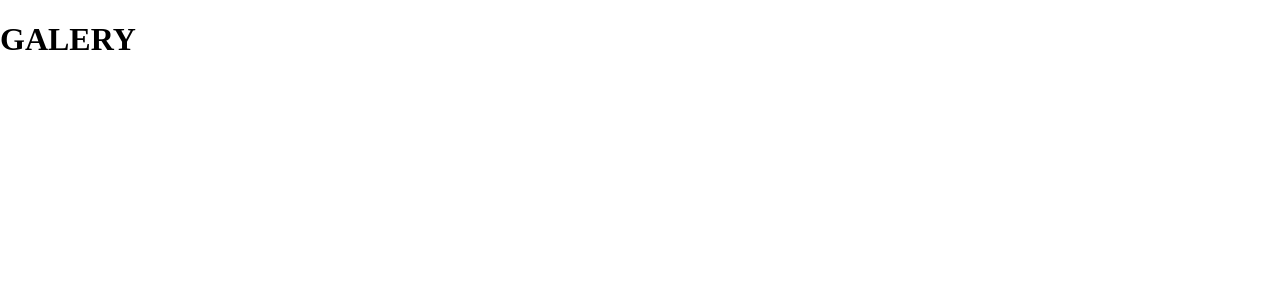
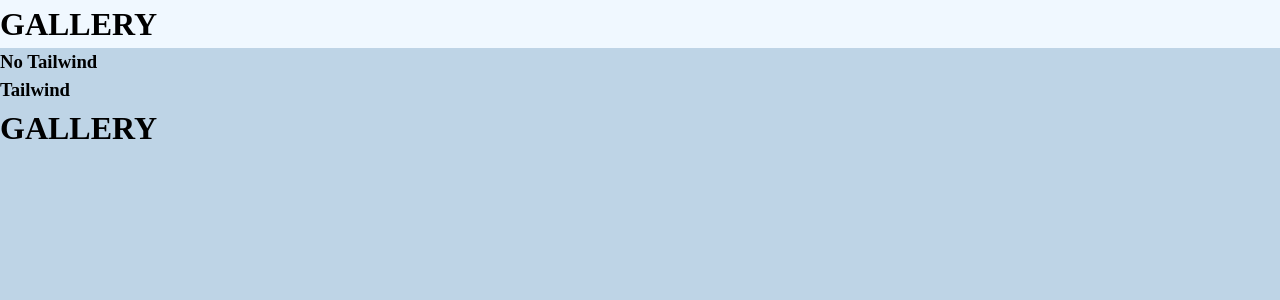
Before and after one commit to gMieFE/portfolio-2, a Vue app: page / in a window 1280 px wide. Shown: the top 300 px of the page. Built offline with nearby package versions, Linux system fonts and the light colour scheme.

Commit message:
prep-done

```diff
--- a/index.html
+++ b/index.html
@@ -6,7 +6,7 @@
     <meta name="viewport" content="width=device-width, initial-scale=1.0">
     <title>Vite App</title>
   </head>
-  <body style="margin: 0;">
+  <body >
     <div id="app"></div>
     <script type="module" src="/src/main.js"></script>
   </body>
--- a/src/App.vue
+++ b/src/App.vue
@@ -1,8 +1,20 @@
-<script setup></script>
+<script setup>
+import Header from './components/Header.vue';
+import Footer from './components/Footer.vue';
+import './assets/main.css'
+
+</script>
 
 <template>
-  <h1>GALERY</h1>
-  <h3></h3>
+  <div class="body">
+    <Header/>
+    <h3>No Tailwind</h3>
+
+    <h3>Tailwind</h3>
+    <Footer/>
+  </div>
 </template>
 
-<style scoped></style>
+<style scoped>
+
+</style>
--- /dev/null
+++ b/src/assets/main.css
@@ -0,0 +1,68 @@
+/* 1. Use a predictable box model */
+*,
+*::before,
+*::after {
+  box-sizing: border-box;
+}
+
+html,
+body {
+  margin: 0;
+  padding: 0;
+}
+
+body {
+  min-height: 100vh;
+  line-height: 1.5;
+  -webkit-font-smoothing: antialiased;
+}
+
+h1,
+h2,
+h3,
+h4,
+h5,
+h6,
+p {
+  margin: 0;
+}
+
+ul,
+ol {
+  list-style: none;
+  padding: 0;
+  margin: 0;
+}
+
+a {
+  color: inherit;
+  text-decoration: none;
+}
+
+img,
+picture,
+video,
+canvas,
+svg {
+  display: block;
+  max-width: 100%;
+}
+
+input,
+button,
+textarea,
+select {
+  font: inherit;
+}
+
+button {
+  cursor: pointer;
+  border: none;
+  background: none;
+}
+
+
+
+body {
+    background-color: rgb(190, 212, 230);
+}
--- /dev/null
+++ b/src/components/Footer.vue
@@ -0,0 +1,9 @@
+<script setup></script>
+
+<template>
+  <div class="body">
+    <h1>GALLERY</h1>
+  </div>
+</template>
+
+<style scoped></style>
--- /dev/null
+++ b/src/components/Header.vue
@@ -0,0 +1,16 @@
+<script setup></script>
+
+<template>
+  <div class="component-body">
+    <h1>GALLERY</h1>
+  </div>
+</template>
+
+<style scoped>
+
+.component-body{
+  min-width: 100vw;
+  background-color: aliceblue;
+}
+
+</style>
```
